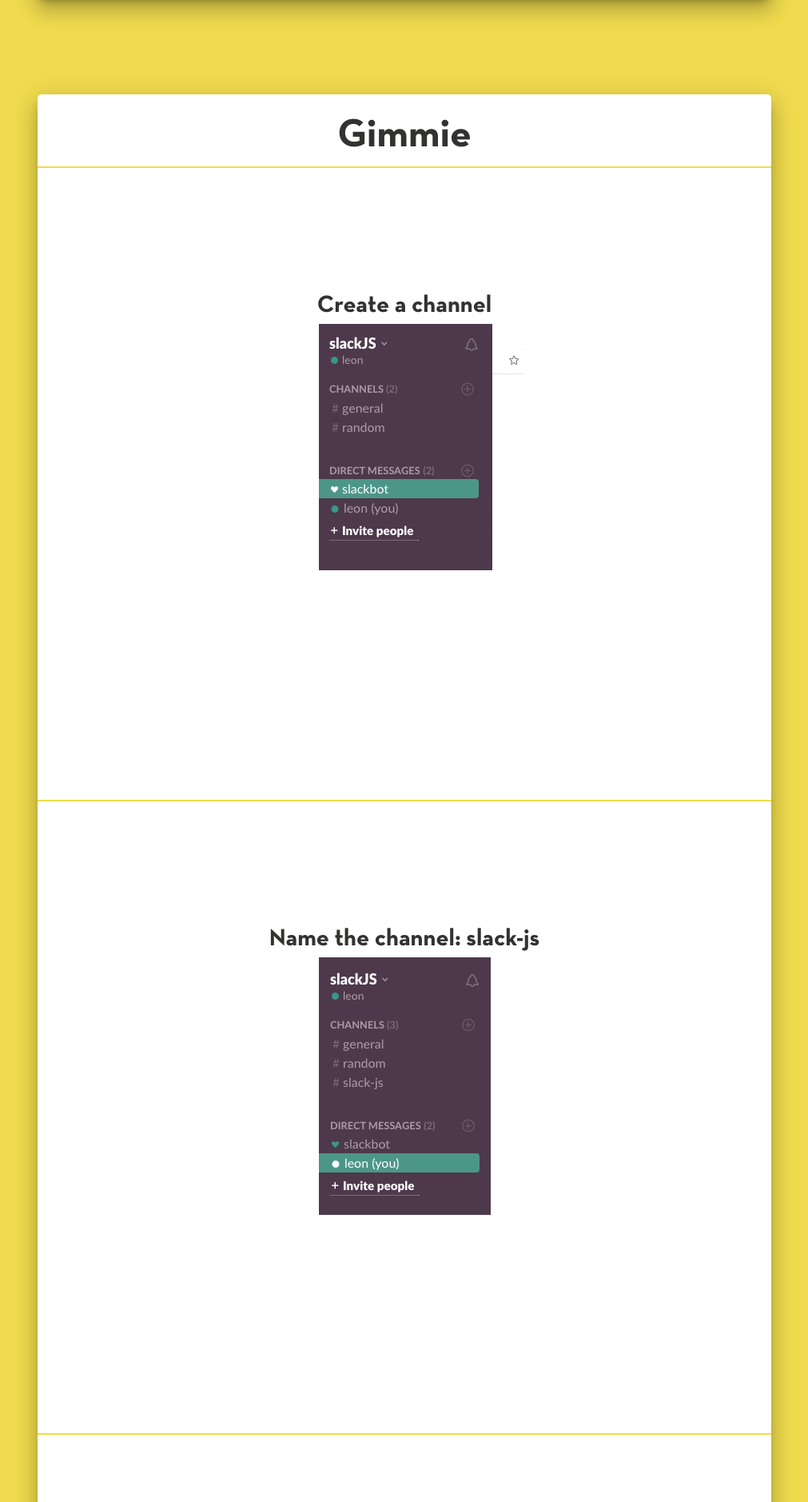
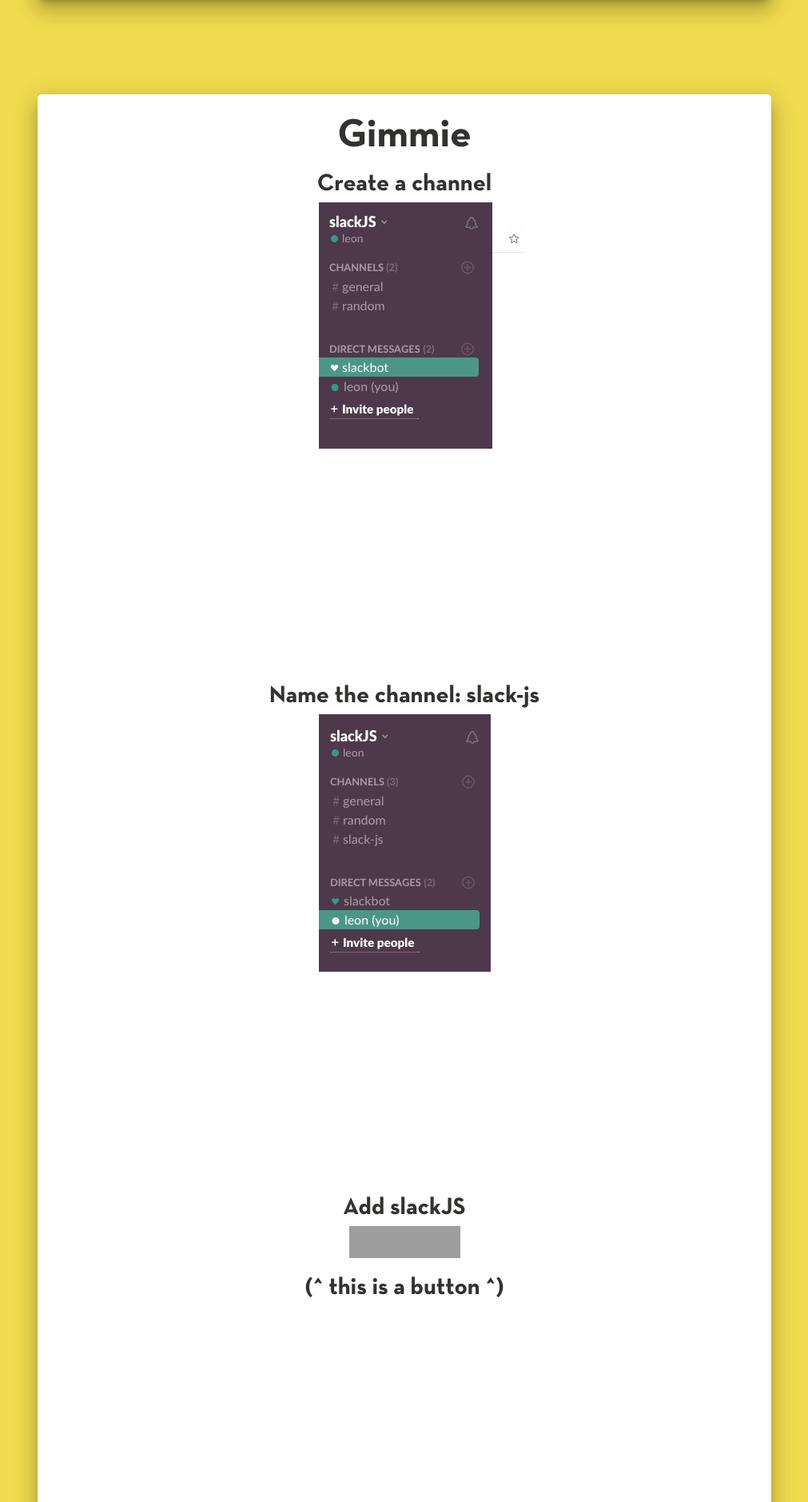
Before and after one commit to leon-do/slackJS, a PHP site: page / in a window 1280 px wide. Shown: the part 1314-3192 px from the top of the page at 80% size, without its empty margins (134-1145 px from the left). Run offline with PHP 8.4, Linux system fonts and the light colour scheme; some libraries are stand-ins or nearby versions; grey boxes are pictures that could not be loaded.

Commit message:
dont like yellow lines

```diff
--- a/assets/style.css
+++ b/assets/style.css
@@ -94,13 +94,8 @@
 
 
 a {
-    color: inherit;
-    text-decoration: inherit;
-}
-a:hover{
     color: #4D394B;
 }
-
 
 
 
--- a/index.html
+++ b/index.html
@@ -71,7 +71,6 @@
 
                 <div class="instructionsTitle">Gimmie</div>
 
-<div class="line"></div><br>
 
                 <div class="instructions">
                     Create a channel
@@ -79,7 +78,6 @@
                     <img src='assets/images/1.gif' id='createChannelGif'/>
                 </div>
 
-<div class="line"></div><br>
 
                 <div class="instructions">
                     Name the channel: slack-js
@@ -87,7 +85,6 @@
                     <img src='assets/images/2.gif' id='nameChannelGif'/>
                 </div>
 
-<div class="line"></div><br>
 
                 <div class="instructions">
                     Add slackJS
@@ -97,7 +94,6 @@
                     (^ this is a button ^)
                 </div>
 
-<div class="line"></div><br>
 
                 <div class="instructions">
                     Select channel
@@ -107,7 +103,7 @@
                     (^ this is not a button ^)
                 </div>
 
-<div class="line"></div><br>
+                <br>
 
                 <div class="instructions">
                     Authorize and you're done!
```
